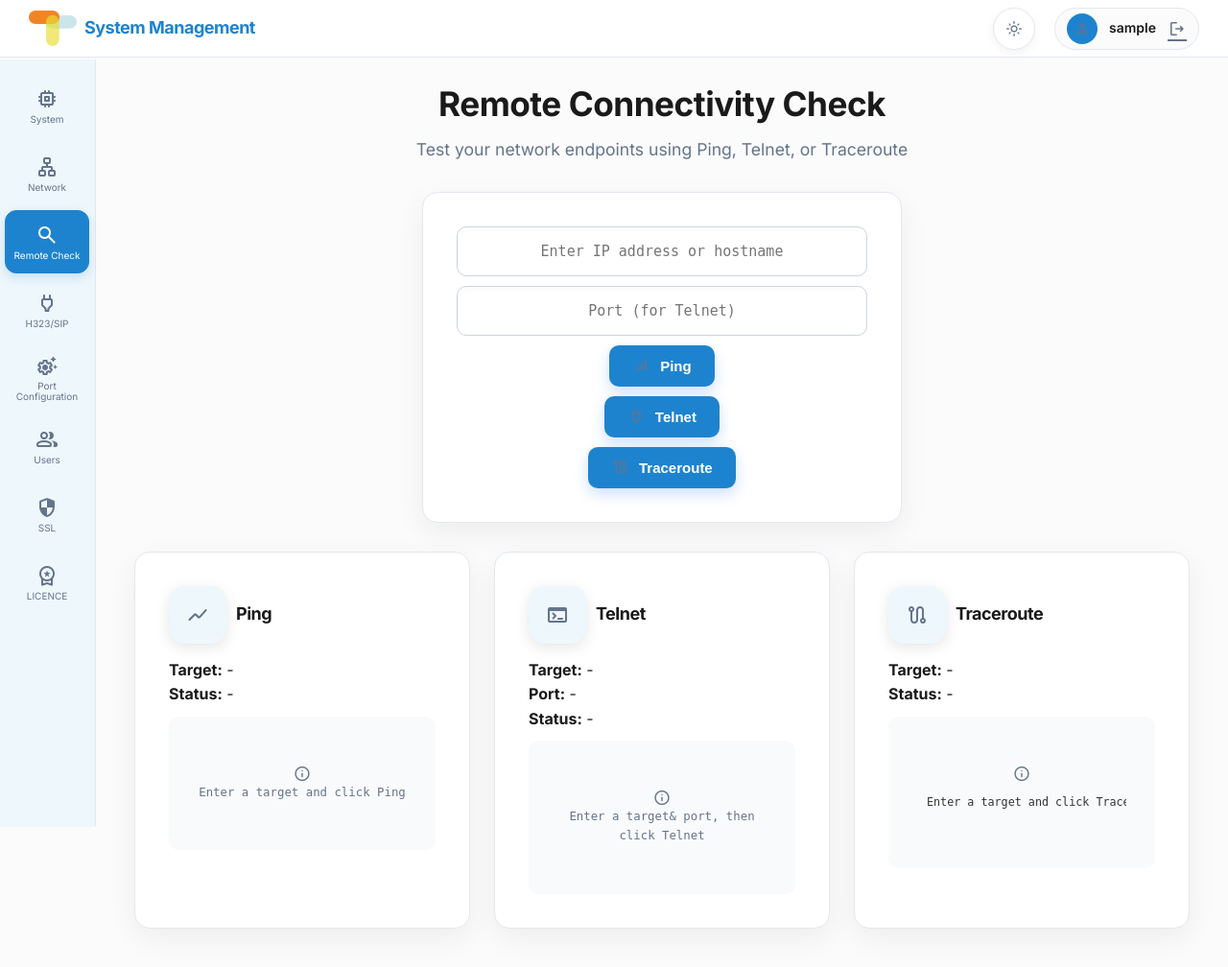
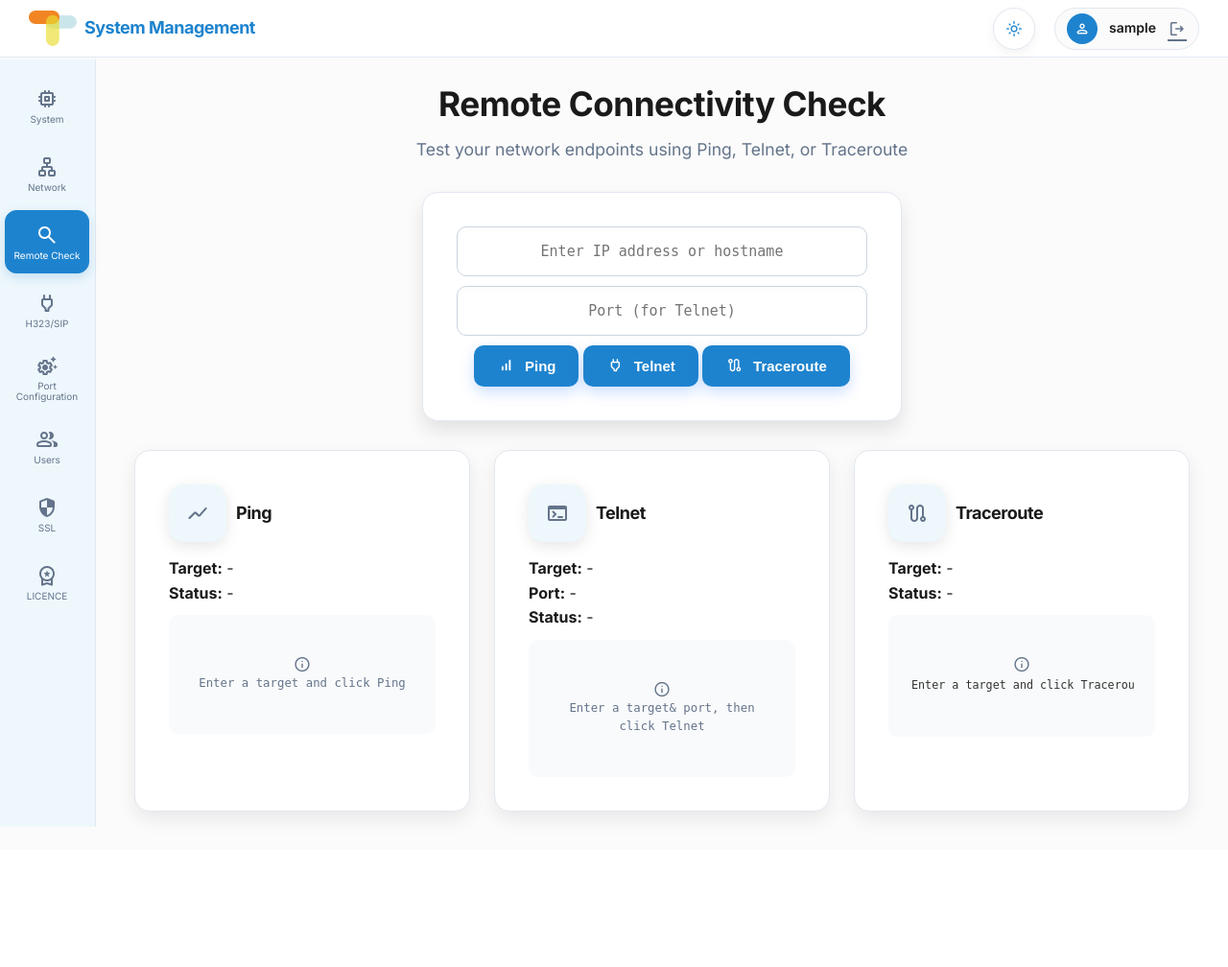
Before and after one commit to sharonkynu/Servermangement-Tool-V2, a Flask app: page /remote_check in a window 1280 px wide. Shown: the whole page at 96% size. After the commit the page ends 862 px from the top, so only its background shows below. Run offline with Flask 3, Linux system fonts and the light colour scheme; the visitor is signed in with stand-in values (Sample User, id 1).

Commit message:
[fix]: Header style fix

```diff
--- a/static/css/next_level.css
+++ b/static/css/next_level.css
@@ -257,7 +257,7 @@ body {
 .dashboard-card, .chart-card, .login-box, .setup-container, .setup-box, .settings-card, .remote-box, .status-card, .login-wrapper, .config-card, .licence-container, .content-container, .info-card, .stats-card, .users-card, .security-card, .results-card, .remote-input-card, .licence-card {
     background: var(--bg-card) !important;
     border: 1px solid var(--border-color) !important;
-    box-shadow: 0 10px 30px rgba(0, 0, 0, 0.06) !important;
+    /* box-shadow: 0 10px 30px rgba(0, 0, 0, 0.06) !important; */
     border-radius: 16px !important;
     transform: none !important;
     color: var(--text-main) !important;
@@ -289,11 +289,11 @@ body {
 }
 .page-header h1 {
     font-size: 36px !important;
-    margin-bottom: 15px !important;
+    margin-bottom: 0px !important;
 }
 
 .page-header p, .dashboard-header p, .setup-header p, .login-header p, p, span {
-    color: var(--text-muted) !important;
+    /* color: var(--text-muted) !important; */
     font-weight: 400 !important;
 }
 
--- a/static/css/style.css
+++ b/static/css/style.css
@@ -840,7 +840,7 @@ body {
     backdrop-filter: blur(20px);
     border-radius: 20px;
     padding: 25px;
-    box-shadow: 0 10px 30px rgba(0, 0, 0, 0.1);
+    /* box-shadow: 0 10px 30px rgba(0, 0, 0, 0.1); */
     border: 1px solid rgba(255, 255, 255, 0.2);
     transition: all 0.3s ease;
     opacity: 0;
@@ -3289,7 +3289,7 @@ input:checked + .slider:before {
 
 .page-header { text-align: center; margin: 30px 0; }
 .page-header h1 { font-size: 2.5em; color: #ffff; }
-.page-header p { font-size: 1.1em; color: #ffff; margin-top: 5px; }
+.page-header p { font-size: 1.1em; color: var(--text-muted) !important; margin-top: 5px; }
 
 .content-container { width: 90%; max-width: 1000px; margin: auto; display: flex; flex-direction: column; gap: 25px; align-items: center; }
 .card-row { display: flex; gap: 20px; justify-content: center; flex-wrap: wrap; }
@@ -3413,7 +3413,7 @@ button.restart:hover {
 /* Header */
 .header-section { text-align:center; margin-top:20px; }
 .header-section h1 { font-size:2.2em; font-weight:700; color:#fff; }
-.header-section p { color:#e5e7eb; font-size:1.1em; margin-top:6px; }
+.header-section p { color:var(--text-muted) !important; font-size:1.1em; margin-top:6px; }
 
 /* Input Section */
 .remote-check-section { margin-top:30px; display:flex; flex-direction:column; align-items:center; }
@@ -3436,7 +3436,7 @@ button.restart:hover {
 .card-icon { color:#7e22ce; font-size:1.2em; }
 .card-header h3 { color:#7e22ce; font-weight:600; margin:0; }
 .stats { margin-bottom:10px; }
-.output-box { background:#f9fafb; border-radius:10px; padding:10px; max-height:220px; overflow-y:auto; font-family:monospace; font-size:0.95em; color:#333; }
+.output-box { background:#f9fafb; border-radius:10px; padding: 2px;; max-height:220px; overflow-y:auto; font-family:monospace; font-size:0.95em; color:#333; }
 .output-placeholder { text-align:center; color:#888; }
 .output-placeholder i { font-size:1.2em; color:#7e22ce; }
 
--- a/templates/remote_check.html
+++ b/templates/remote_check.html
@@ -14,9 +14,12 @@
     <div class="input-group">
       <input type="text" id="single-target" placeholder="Enter IP address or hostname">
       <input type="text" id="single-port" placeholder="Port (for Telnet)" min="1" max="65535">
-      <button class="btn btn-purple" id="btn-ping"><span class="material-symbols-rounded">signal_cellular_alt</span> Ping</button>
-      <button class="btn btn-yellow" id="btn-telnet"><span class="material-symbols-rounded">power</span> Telnet</button>
-      <button class="btn btn-blue" id="btn-traceroute"><span class="material-symbols-rounded">route</span> Traceroute</button>
+      <div class="action-btn-container">
+        <button class="btn btn-purple" id="btn-ping"><span class="material-symbols-rounded">signal_cellular_alt</span> Ping</button>
+        <button class="btn btn-yellow" id="btn-telnet"><span class="material-symbols-rounded">power</span> Telnet</button>
+        <button class="btn btn-blue" id="btn-traceroute"><span class="material-symbols-rounded">route</span> Traceroute</button>
+      </div>
+
     </div>
   </div>
 
```
